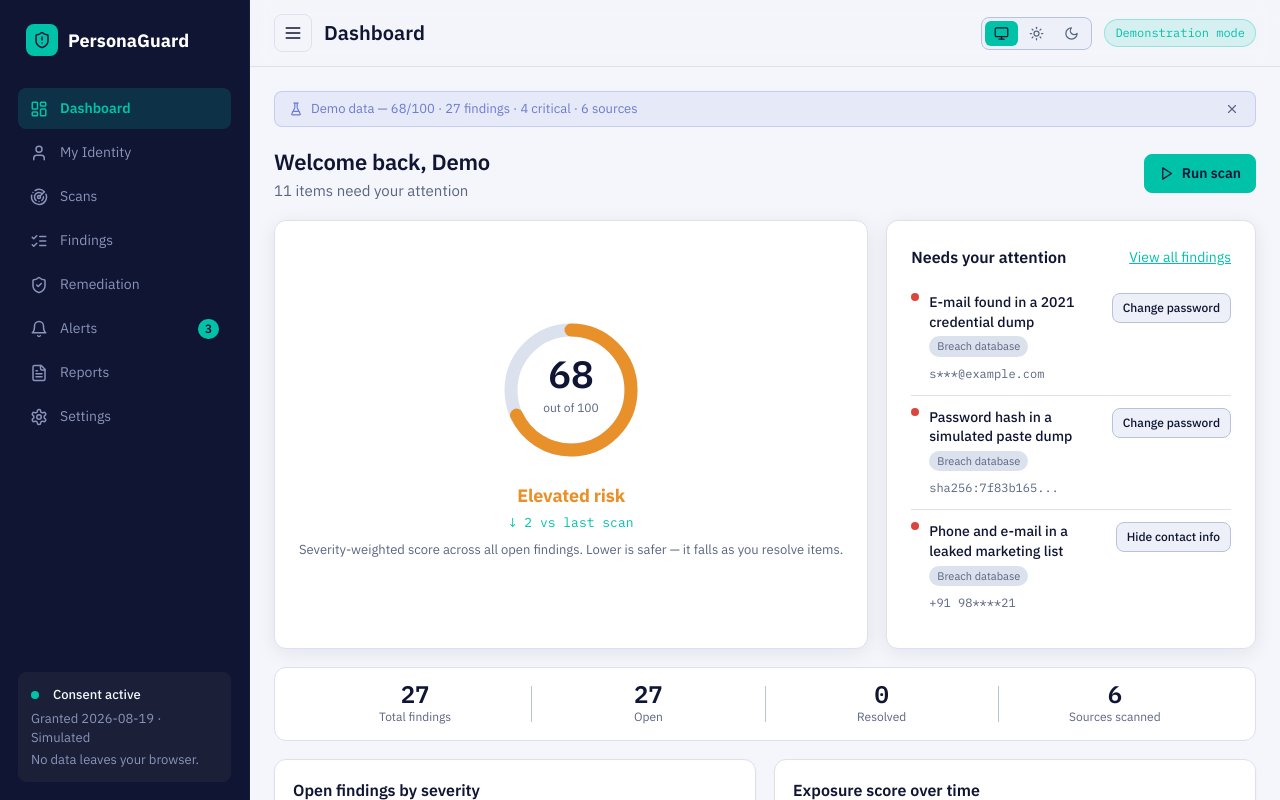
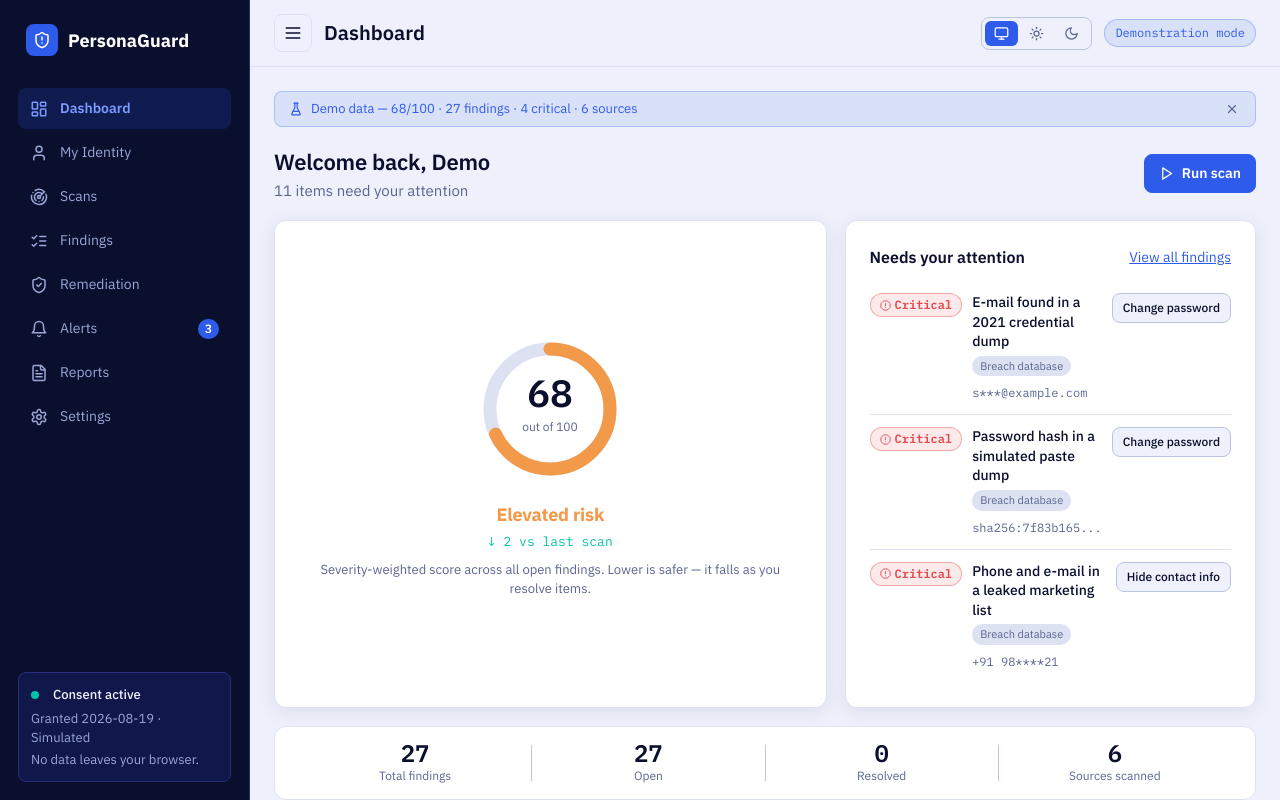
Before and after one commit to sidsrivas07/PersonaGuard, a React (Vite) app in the folder Frontend/: page / in a window 1280 px wide. Shown: the top 800 px of the page. Built offline with nearby package versions, Linux system fonts and the light colour scheme; no server answers.

Commit message:
Re-theme: deep navy palette (#0A0F2E), primary blue action (#2F5BEA), severity-only gauge & WCAG AA verified

```diff
--- a/Frontend/src/components/ExposureScore.jsx
+++ b/Frontend/src/components/ExposureScore.jsx
@@ -1,24 +1,25 @@
 // Ring gauge for the 0-100 exposure score. Lower is safer.
-// Also shows the severity label and delta vs last scan.
+// Exposure gauge color follows the score band, NOT the brand color:
+// Low = teal, Moderate = yellow, Elevated = orange, Severe = red.
 function describe(score) {
-  if (score <= 30) return { label: 'Low',      color: 'var(--low)' };
-  if (score <= 55) return { label: 'Moderate', color: 'var(--medium)' };
-  if (score <= 75) return { label: 'Elevated', color: 'var(--high)' };
-  return           { label: 'Severe',   color: 'var(--critical)' };
+  if (score <= 30) return { label: 'Low',      gaugeColor: 'var(--gauge-low)' };
+  if (score <= 55) return { label: 'Moderate', gaugeColor: 'var(--gauge-moderate)' };
+  if (score <= 75) return { label: 'Elevated', gaugeColor: 'var(--gauge-elevated)' };
+  return           { label: 'Severe',   gaugeColor: 'var(--gauge-severe)' };
 }
 
 // Previous scan score for delta calculation (Scan 4 score from TREND_HISTORY)
 const PREV_SCORE = 70;
 
 export default function ExposureScore({ score }) {
-  const { label, color } = describe(score);
+  const { label, gaugeColor } = describe(score);
   const radius = 60;
   const circumference = 2 * Math.PI * radius;
   const filled = (score / 100) * circumference;
 
   const delta = score - PREV_SCORE;
   const deltaSign = delta < 0 ? '↓' : delta > 0 ? '↑' : '—';
-  const deltaColor = delta < 0 ? 'var(--accent)' : delta > 0 ? 'var(--critical)' : 'var(--muted)';
+  const deltaColor = delta < 0 ? 'var(--success)' : delta > 0 ? 'var(--critical)' : 'var(--muted)';
   const deltaLabel = delta === 0
     ? 'unchanged from last scan'
     : `${Math.abs(delta)} pts ${delta < 0 ? 'lower' : 'higher'} than last scan`;
@@ -30,13 +31,13 @@ export default function ExposureScore({ score }) {
         role="img"
         aria-label={`Exposure score: ${score} out of 100. Risk level: ${label}. ${deltaLabel}.`}
       >
-        {/* Track */}
-        <circle cx="80" cy="80" r={radius} fill="none" stroke="var(--surface-3)" strokeWidth="13" />
+        {/* Track = border color */}
+        <circle cx="80" cy="80" r={radius} fill="none" stroke="var(--gauge-track)" strokeWidth="13" />
         {/* Arc */}
         <circle
           cx="80" cy="80" r={radius}
           fill="none"
-          stroke={color}
+          stroke={gaugeColor}
           strokeWidth="13"
           strokeLinecap="round"
           strokeDasharray={`${filled} ${circumference}`}
@@ -49,8 +50,8 @@ export default function ExposureScore({ score }) {
       </svg>
 
       <div className="score-meta">
-        {/* Risk label coloured by severity */}
-        <div className="score-label" style={{ color }}>
+        {/* Risk label coloured by score band severity */}
+        <div className="score-label" style={{ color: gaugeColor }}>
           {label} risk
         </div>
 
--- a/Frontend/src/components/SeverityChart.jsx
+++ b/Frontend/src/components/SeverityChart.jsx
@@ -5,10 +5,10 @@ const COLORS = { Critical: 'var(--critical)', High: 'var(--high)', Medium: 'var(
 // Donut chart. `data` looks like [{ name: 'Critical', value: 4 }, ...]
 export default function SeverityChart({ data }) {
   return (
-    <div className="card">
+    <div className="card" role="region" aria-label="Open findings by severity">
       <h3>Open findings by severity</h3>
       <div className="chart-row">
-        <div style={{ width: 180, height: 180 }}>
+        <div style={{ width: 180, height: 180 }} role="img" aria-label="Severity distribution donut chart">
           <ResponsiveContainer>
             <PieChart>
               <Pie data={data} dataKey="value" nameKey="name" innerRadius={52} outerRadius={80} paddingAngle={2} stroke="none">
--- a/Frontend/src/components/StatusBadge.jsx
+++ b/Frontend/src/components/StatusBadge.jsx
@@ -1,6 +1,26 @@
+import { AlertOctagon, AlertTriangle, AlertCircle, Info, CheckCircle2 } from 'lucide-react';
+
+const BADGE_ICONS = {
+  Critical: AlertOctagon,
+  High: AlertTriangle,
+  Medium: AlertCircle,
+  Low: Info,
+  Resolved: CheckCircle2,
+  Completed: CheckCircle2,
+};
+
 // Small coloured label. Used for severity (Critical/High/...) and status (Open/Resolved/...).
-// The colour comes from the CSS class "badge-<value>" in index.css.
+// Severity badges are always paired with both a text label AND a distinct icon
+// so they never rely on color alone.
 export default function StatusBadge({ value }) {
+  if (!value) return null;
   const cls = value.toLowerCase().replace(/\s+/g, '-');
-  return <span className={`badge badge-${cls}`}>{value}</span>;
+  const Icon = BADGE_ICONS[value];
+
+  return (
+    <span className={`badge badge-${cls}`} style={{ display: 'inline-flex', alignItems: 'center', gap: 4 }}>
+      {Icon && <Icon size={11} aria-hidden="true" />}
+      <span>{value}</span>
+    </span>
+  );
 }
--- a/Frontend/src/index.css
+++ b/Frontend/src/index.css
@@ -43,43 +43,46 @@
   src: url('/fonts/ibm-plex-mono-600.woff2') format('woff2');
 }
 
-/* ── DESIGN TOKENS (DECK PALETTE) ─────────────────────────────────── */
+/* ── DESIGN TOKENS (NEW NAVY & PRIMARY BLUE PALETTE) ───────────────── */
 :root {
-  /* Deck Palette Tokens */
-  --navy: #0F1533;
-  --navy-surface: #1B2038;
-  --teal: #00C2A8;
-  --teal-soft: rgba(0, 194, 168, 0.14);
-  --deep-blue: #27348B;
-  --indigo: #6C7BD1;
-
   /* Surfaces & Backgrounds - Dark Theme (Default) */
-  --bg: #0A0E24;
-  --surface: #131834;
-  --surface-2: #1B2038;
-  --surface-3: #232A4A;
-  --hero-surface: #1B2038;
-  --border: rgba(220, 225, 238, 0.10);
-  --border-strong: rgba(220, 225, 238, 0.20);
-  --border-hero: rgba(108, 123, 209, 0.35);
+  --bg: #0A0F2E;
+  --surface: #10174A;
+  --surface-2: #172060;
+  --surface-3: #1E2A70;
+  --hero-surface: #10174A;
+  --border: #26307A;
+  --border-strong: #3A4890;
+  --border-hero: #3A4890;
 
   /* Typography Colors */
-  --text: #F4F6FB;
+  --text: #F2F5FF;
   --text-heading: #FFFFFF;
-  --muted: #8A94B8;
+  --muted: #9AA6D6;
 
-  /* Accent: Teal is the ONLY brand accent */
-  --accent: #00C2A8;
-  --accent-soft: rgba(0, 194, 168, 0.14);
-  --accent-hover: #00a892;
-  --accent-text: #0F1533;
+  /* Brand / Action: Primary Blue is the sole action color */
+  --accent: #2F5BEA;
+  --accent-soft: rgba(47, 91, 234, 0.15);
+  --accent-hover: #4A73F5;
+  --accent-pressed: #2447C4;
+  --accent-text: #FFFFFF;
+  --link: #7C9BFF;
 
-  /* Severity Colors (Used ONLY for Severity) */
-  --critical: #D9463C;
-  --high: #E8912A;
-  --medium: #F2C14E;
-  --low: #8A94B8;
+  /* Semantic: Resolved / Safe / Success (carried over from deck) */
   --success: #00C2A8;
+
+  /* Semantic: Severity (Used ONLY for Severity, paired with text + icon) */
+  --critical: #E5484D;
+  --high: #F2994A;
+  --medium: #EBC74A;
+  --low: #7C8AA5;
+
+  /* Exposure Gauge: follows score band, NOT brand color */
+  --gauge-low: #00C2A8;
+  --gauge-moderate: #EBC74A;
+  --gauge-elevated: #F2994A;
+  --gauge-severe: #E5484D;
+  --gauge-track: #26307A;
 
   /* Sizing & Radius: 8px small, 12px cards */
   --radius: 12px;
@@ -96,63 +99,69 @@
 
   /* Sidebar Tokens */
   --sidebar-w: 250px;
-  --sidebar-bg: #0F1533;
-  --sidebar-border: #1B2038;
-  --sidebar-text: #F4F6FB;
-  --sidebar-muted: #8A94B8;
+  --sidebar-bg: #0A0F2E;
+  --sidebar-border: #26307A;
+  --sidebar-text: #F2F5FF;
+  --sidebar-muted: #9AA6D6;
   --sidebar-hover: rgba(255, 255, 255, 0.06);
-  --sidebar-active-bg: rgba(0, 194, 168, 0.16);
-  --sidebar-active-text: #00C2A8;
-  --sidebar-box: #141A38;
+  --sidebar-active-bg: rgba(47, 91, 234, 0.18);
+  --sidebar-active-text: #7C9BFF;
+  --sidebar-box: #10174A;
 
-  --header-bg: rgba(10, 14, 36, 0.88);
-  --shadow-hero: 0 4px 24px rgba(15, 21, 51, 0.45);
+  --header-bg: rgba(10, 15, 46, 0.90);
+  --shadow-hero: 0 4px 24px rgba(10, 15, 46, 0.6);
   --shadow-card: none;
 
   color-scheme: dark;
 }
 
-/* ── LIGHT THEME (DECK PALETTE) ───────────────────────────────────── */
+/* ── LIGHT THEME ──────────────────────────────────────────────────── */
 :root[data-theme="light"] {
   color-scheme: light;
-  --bg: #F4F6FB;
+  --bg: #EEF1FB;
   --surface: #FFFFFF;
-  --surface-2: #EDF0F8;
-  --surface-3: #DCE1EE;
+  --surface-2: #EEF1FB;
+  --surface-3: #DDE2F3;
   --hero-surface: #FFFFFF;
-  --border: #DCE1EE;
-  --border-strong: #B8C2D8;
-  --border-hero: #DCE1EE;
+  --border: #DDE2F3;
+  --border-strong: #BCC5E0;
+  --border-hero: #DDE2F3;
 
-  --text: #0F1533;
-  --text-heading: #0F1533;
-  --muted: #5B6580;
+  --text: #0A0F2E;
+  --text-heading: #0A0F2E;
+  --muted: #5A6590;
 
-  --accent: #00C2A8;
-  --accent-soft: rgba(0, 194, 168, 0.12);
-  --accent-hover: #00a892;
-  --accent-text: #0F1533;
+  --accent: #2F5BEA;
+  --accent-soft: rgba(47, 91, 234, 0.10);
+  --accent-hover: #4A73F5;
+  --accent-pressed: #2447C4;
+  --accent-text: #FFFFFF;
+  --link: #2F5BEA;
 
-  /* Severity colors remain consistent */
-  --critical: #D9463C;
-  --high: #E8912A;
-  --medium: #F2C14E;
-  --low: #8A94B8;
+  --critical: #E5484D;
+  --high: #F2994A;
+  --medium: #EBC74A;
+  --low: #7C8AA5;
   --success: #00C2A8;
 
-  --header-bg: rgba(244, 246, 251, 0.90);
-  --shadow-hero: 0 4px 20px rgba(15, 21, 51, 0.08);
-  --shadow-card: 0 1px 3px rgba(15, 21, 51, 0.04);
+  --gauge-low: #00C2A8;
+  --gauge-moderate: #EBC74A;
+  --gauge-elevated: #F2994A;
+  --gauge-severe: #E5484D;
+  --gauge-track: #DDE2F3;
 
-  /* Light theme retains dark Navy sidebar matching deck */
-  --sidebar-bg: #0F1533;
-  --sidebar-border: #1B2038;
-  --sidebar-text: #F4F6FB;
-  --sidebar-muted: #8A94B8;
+  --header-bg: rgba(238, 241, 251, 0.92);
+  --shadow-hero: 0 4px 20px rgba(10, 15, 46, 0.08);
+  --shadow-card: 0 1px 3px rgba(10, 15, 46, 0.04);
+
+  --sidebar-bg: #0A0F2E;
+  --sidebar-border: #26307A;
+  --sidebar-text: #F2F5FF;
+  --sidebar-muted: #9AA6D6;
   --sidebar-hover: rgba(255, 255, 255, 0.08);
-  --sidebar-active-bg: rgba(0, 194, 168, 0.16);
-  --sidebar-active-text: #00C2A8;
-  --sidebar-box: #1B2038;
+  --sidebar-active-bg: rgba(47, 91, 234, 0.18);
+  --sidebar-active-text: #7C9BFF;
+  --sidebar-box: #10174A;
 }
 
 /* ── BASE & TYPOGRAPHY ────────────────────────────────────────────── */
@@ -255,7 +264,7 @@ code {
   height: 32px;
   border-radius: var(--radius-sm);
   background: var(--accent);
-  color: var(--navy);
+  color: var(--accent-text);
 }
 .nav-item {
   width: 100%;
@@ -282,7 +291,7 @@ code {
 .count {
   margin-left: auto;
   background: var(--accent);
-  color: var(--navy);
+  color: var(--accent-text);
   font-size: 12px;
   font-weight: 700;
   padding: 1px 7px;
@@ -297,20 +306,25 @@ code {
   background: var(--sidebar-box);
 }
 .dot { display: inline-block; width: 8px; height: 8px; border-radius: 50%; margin-right: 8px; flex-shrink: 0; }
-.dot.on { background: var(--accent); }
+.dot.on { background: var(--success); }
 .dot.off { background: var(--critical); }
 .scrim { display: none; }
 .menu-btn { display: none; }
 
 /* ── CARDS & HIERARCHY ────────────────────────────────────────────── */
-/* Hero Surface: Strong presence for the score */
+/* Hero Surface: Strong presence for the score with very faint static radial tint */
 .hero-card,
 .score-card {
-  background: var(--hero-surface);
+  background: radial-gradient(circle at 50% 0%, rgba(47, 91, 234, 0.08) 0%, transparent 65%), var(--hero-surface);
   border: 1px solid var(--border-hero);
   border-radius: var(--radius);
   padding: var(--space-4);
   box-shadow: var(--shadow-hero);
+}
+
+:root[data-theme="light"] .hero-card,
+:root[data-theme="light"] .score-card {
+  background: var(--hero-surface);
 }
 
 /* Secondary Cards: Flatter, quieter */
@@ -358,7 +372,7 @@ code {
 .btn:active:not(:disabled) { transform: translateY(1px); }
 .btn:disabled { opacity: .45; cursor: not-allowed; }
 
-/* Primary Button: Teal with dark Navy text for WCAG AAA contrast */
+/* Primary Button: Blue with white text for WCAG AA contrast (5.5:1) */
 .btn.primary {
   background: var(--accent);
   border-color: var(--accent);
@@ -368,6 +382,10 @@ code {
 .btn.primary:hover:not(:disabled) {
   background: var(--accent-hover);
   border-color: var(--accent-hover);
+}
+.btn.primary:active:not(:disabled) {
+  background: var(--accent-pressed);
+  border-color: var(--accent-pressed);
 }
 
 .icon-btn {
@@ -384,18 +402,21 @@ code {
   background: none;
   border: 0;
   padding: 0;
-  color: var(--accent);
+  color: var(--link);
   cursor: pointer;
   text-decoration: underline;
   font-size: 14px;
+}
+.link:hover {
+  color: var(--accent-hover);
 }
 .pill {
   font-size: 12px;
   padding: 4px 10px;
   border-radius: 99px;
   background: var(--accent-soft);
-  color: var(--accent);
-  border: 1px solid rgba(0, 194, 168, 0.3);
+  color: var(--link);
+  border: 1px solid rgba(47, 91, 234, 0.3);
   font-family: var(--font-mono);
 }
 
@@ -438,7 +459,7 @@ select { width: auto; }
 .chip.active {
   background: var(--accent);
   border-color: var(--accent);
-  color: var(--navy);
+  color: var(--accent-text);
   font-weight: 600;
 }
 .upload { cursor: pointer; width: fit-content; }
@@ -463,9 +484,9 @@ select { width: auto; }
   font-size: 14px;
   flex-wrap: wrap;
 }
-.notice.success { color: var(--accent); border-color: rgba(0, 194, 168, 0.35); }
-.notice.warn { color: var(--high); border-color: rgba(232, 145, 42, 0.35); }
-.notice.error { color: var(--critical); border-color: rgba(217, 70, 60, 0.45); }
+.notice.success { color: var(--success); border-color: rgba(0, 194, 168, 0.35); }
+.notice.warn { color: var(--high); border-color: rgba(242, 153, 74, 0.35); }
+.notice.error { color: var(--critical); border-color: rgba(229, 72, 77, 0.45); }
 .empty {
   text-align: center;
   padding: var(--space-4);
@@ -483,15 +504,15 @@ select { width: auto; }
   border: 1px solid currentColor;
   white-space: nowrap;
 }
-/* Severity only */
-.badge-critical { color: var(--critical); border-color: rgba(217, 70, 60, 0.4); background: rgba(217, 70, 60, 0.12); }
-.badge-high { color: var(--high); border-color: rgba(232, 145, 42, 0.4); background: rgba(232, 145, 42, 0.12); }
-.badge-medium { color: var(--medium); border-color: rgba(242, 193, 78, 0.4); background: rgba(242, 193, 78, 0.12); }
-.badge-low { color: var(--low); border-color: rgba(138, 148, 184, 0.4); background: rgba(138, 148, 184, 0.12); }
+/* Severity only: always paired with text label and distinct icon */
+.badge-critical { color: var(--critical); border-color: rgba(229, 72, 77, 0.4); background: rgba(229, 72, 77, 0.12); }
+.badge-high { color: var(--high); border-color: rgba(242, 153, 74, 0.4); background: rgba(242, 153, 74, 0.12); }
+.badge-medium { color: var(--medium); border-color: rgba(235, 199, 74, 0.4); background: rgba(235, 199, 74, 0.12); }
+.badge-low { color: var(--low); border-color: rgba(124, 138, 165, 0.4); background: rgba(124, 138, 165, 0.12); }
 
 /* Status only (neutral or brand accent) */
 .badge-resolved, .badge-completed, .badge-confirmed, .badge-ready {
-  color: var(--accent);
+  color: var(--success);
   border-color: rgba(0, 194, 168, 0.4);
   background: rgba(0, 194, 168, 0.12);
 }
@@ -501,14 +522,14 @@ select { width: auto; }
   background: var(--surface-2);
 }
 .badge-reviewing, .badge-scanning, .badge-pending {
-  color: var(--indigo);
-  border-color: rgba(108, 123, 209, 0.4);
-  background: rgba(108, 123, 209, 0.12);
+  color: var(--link);
+  border-color: rgba(47, 91, 234, 0.4);
+  background: rgba(47, 91, 234, 0.12);
 }
 .badge-failed, .badge-rejected {
   color: var(--critical);
-  border-color: rgba(217, 70, 60, 0.4);
-  background: rgba(217, 70, 60, 0.12);
+  border-color: rgba(229, 72, 77, 0.4);
+  background: rgba(229, 72, 77, 0.12);
 }
 
 /* ── TABLES ───────────────────────────────────────────────────────── */
@@ -583,7 +604,7 @@ select { width: auto; }
   flex-shrink: 0;
 }
 .alert.high-severity .alert-icon {
-  background: rgba(217, 70, 60, 0.14);
+  background: rgba(229, 72, 77, 0.14);
   color: var(--critical);
 }
 
@@ -591,7 +612,7 @@ select { width: auto; }
 .overlay {
   position: fixed;
   inset: 0;
-  background: rgba(15, 21, 51, 0.65);
+  background: rgba(10, 15, 46, 0.65);
   backdrop-filter: blur(2px);
   z-index: 50;
   display: flex;
@@ -639,7 +660,7 @@ select { width: auto; }
 .seg:hover { color: var(--text); }
 .seg.active {
   background: var(--accent);
-  color: var(--navy);
+  color: var(--accent-text);
   font-weight: 600;
 }
 
@@ -653,9 +674,9 @@ select { width: auto; }
   position: absolute;
   border: 2px solid var(--accent);
   border-radius: 4px;
-  background: rgba(0, 194, 168, 0.18);
+  background: rgba(47, 91, 234, 0.18);
   pointer-events: none;
-  box-shadow: 0 0 8px rgba(0, 194, 168, 0.4);
+  box-shadow: 0 0 8px rgba(47, 91, 234, 0.4);
 }
 .match-card {
   display: flex;
@@ -667,7 +688,7 @@ select { width: auto; }
   align-items: center;
 }
 .match-card.is-match {
-  border-color: rgba(232, 145, 42, 0.4);
+  border-color: rgba(242, 153, 74, 0.4);
   background: color-mix(in srgb, var(--high) 8%, var(--surface-2));
 }
 .match-thumb {
@@ -689,7 +710,7 @@ select { width: auto; }
   .menu-btn { display: grid; }
   .sidebar { transform: translateX(-100%); transition: transform .2s; }
   .sidebar.open { transform: none; }
-  .scrim { display: block; position: fixed; inset: 0; background: rgba(15, 21, 51, 0.65); z-index: 15; }
+  .scrim { display: block; position: fixed; inset: 0; background: rgba(10, 15, 46, 0.65); z-index: 15; }
   .content { padding: var(--space-3); }
   .score-card { flex-direction: column; text-align: center; }
 }
@@ -707,12 +728,12 @@ select { width: auto; }
   :root, :root[data-theme] {
     --bg: #fff;
     --surface: #fff;
-    --surface-2: #f4f6fb;
-    --surface-3: #edf0f8;
-    --text: #0F1533;
-    --muted: #5B6580;
-    --border: #ddd;
-    --border-strong: #ccc;
+    --surface-2: #eef1fb;
+    --surface-3: #dde2f3;
+    --text: #0A0F2E;
+    --muted: #5A6590;
+    --border: #dde2f3;
+    --border-strong: #bcc5e0;
   }
   .sidebar, .header, .no-print, .scrim { display: none !important; }
   .main { margin-left: 0; }
@@ -726,10 +747,10 @@ select { width: auto; }
   align-items: center;
   gap: 8px;
   padding: 7px 14px;
-  background: rgba(108, 123, 209, 0.10);
-  border: 1px solid rgba(108, 123, 209, 0.25);
+  background: rgba(47, 91, 234, 0.10);
+  border: 1px solid rgba(47, 91, 234, 0.25);
   border-radius: var(--radius-sm);
-  color: var(--indigo);
+  color: var(--link);
   font-size: 13px;
 }
 .demo-banner span { flex: 1; }
@@ -807,7 +828,7 @@ select { width: auto; }
   cursor: pointer;
   line-height: 1.4;
 }
-.attention-title:hover { color: var(--accent); }
+.attention-title:hover { color: var(--link); }
 .attention-meta {
   display: flex;
   align-items: center;
--- a/Frontend/src/pages/Dashboard.jsx
+++ b/Frontend/src/pages/Dashboard.jsx
@@ -19,22 +19,6 @@ function quickActionLabel(finding) {
   if (finding.category === 'Breach')          return 'Change password';
   if (finding.category === 'Image match')     return 'Review match';
   return 'Mark resolved';
-}
-
-// Small severity dot beside each finding
-function SevDot({ severity }) {
-  const colors = {
-    Critical: 'var(--critical)',
-    High: 'var(--high)',
-    Medium: 'var(--medium)',
-    Low: 'var(--low)',
-  };
-  return (
-    <span
-      style={{ width: 8, height: 8, borderRadius: '50%', background: colors[severity] || 'var(--muted)', display: 'inline-block', flexShrink: 0 }}
-      aria-label={severity}
-    />
-  );
 }
 
 export default function Dashboard() {
@@ -106,7 +90,7 @@ export default function Dashboard() {
             <ul className="attention-list" role="list">
               {topFindings.map((f) => (
                 <li key={f.id} className="attention-item">
-                  <SevDot severity={f.severity} />
+                  <StatusBadge value={f.severity} />
                   <div className="attention-body">
                     <div
                       className="attention-title"
```
Also changed, not shown: Frontend/src/components/ExposureTrendChart.jsx (+32 -4 lines).
